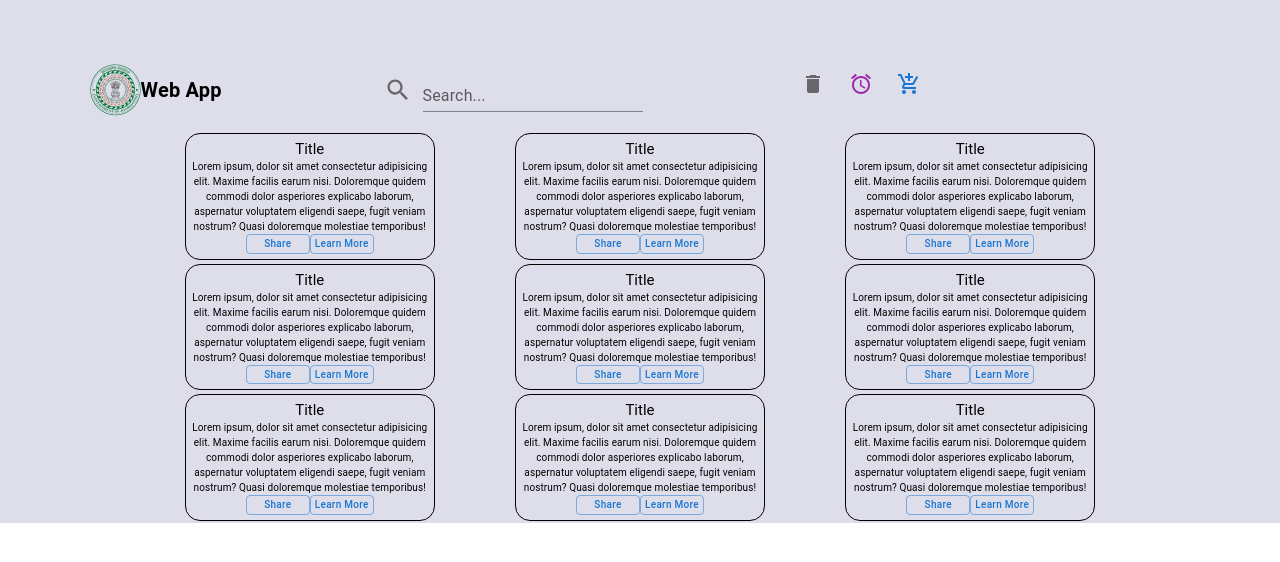
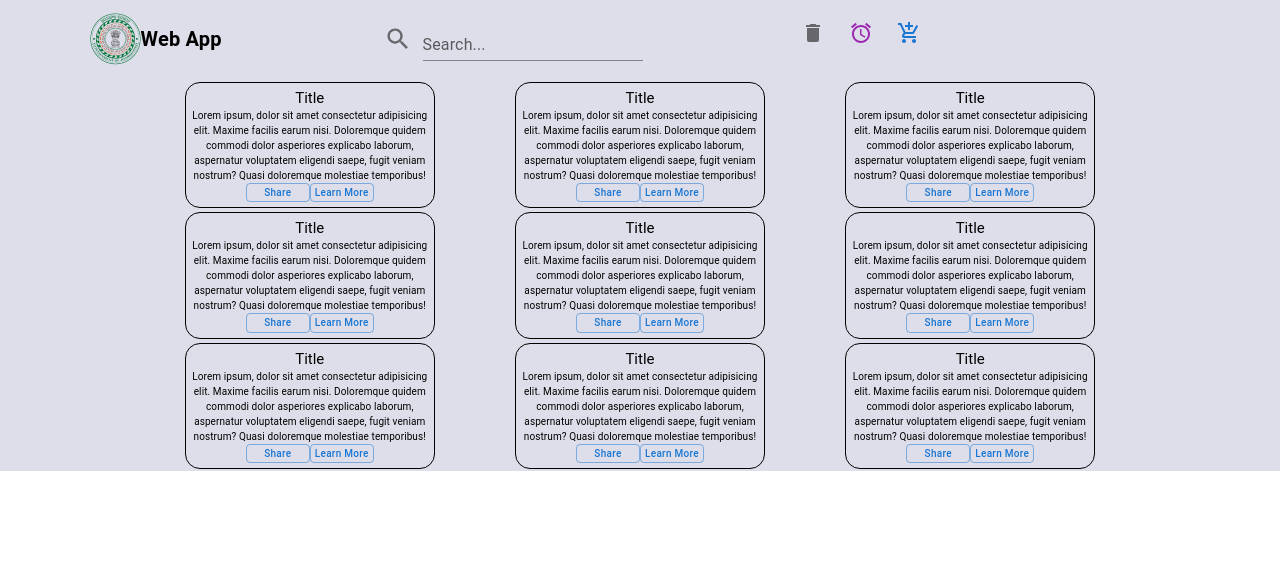
Before and after one commit to royhirakp/webApp-practice, a Next.js app: page /home in a window 1280 px wide. Shown: the top 562 px of the page. Built offline with nearby package versions, Linux system fonts and the light colour scheme.

Commit message:
commit-12

```diff
--- a/src/app/home/layout.tsx
+++ b/src/app/home/layout.tsx
@@ -9,9 +9,18 @@ export default function DashboardLayout({
     <Box
       sx={{
         backgroundColor: "#dedeea",
-        paddingTop: "5%",
-        paddingLeft: "7%",
-        paddingRight: "7%",
+        paddingTop: {
+          xs: "5%",
+          md: "1%",
+        },
+        paddingLeft: {
+          xs: "4%",
+          md: "7%",
+        },
+        paddingRight: {
+          xs: "4%",
+          md: "7%",
+        },
         // paddingTop: {
         //   xs: "",
         //   md: "1rem",
```
